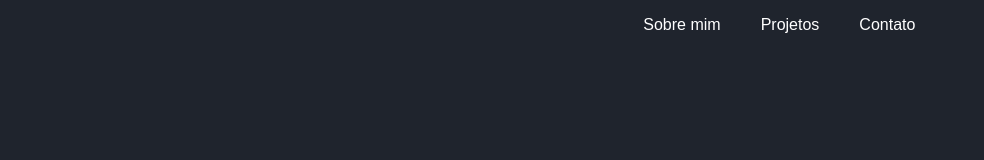
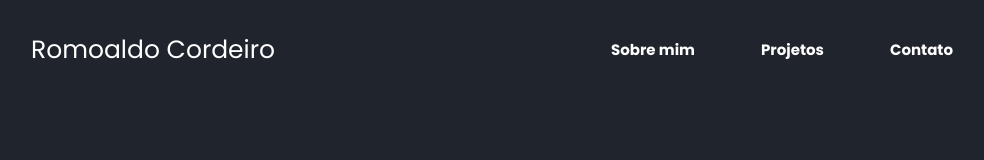
Before and after one commit to 0neRim/pessoal, a plain HTML site: page index.html in a window 1280 px wide. Shown: the top 160 px of the page, without its empty margins (147-1131 px from the left). Drawn offline with Linux system fonts and the light colour scheme.

Commit message:
Atualização de menu

```diff
--- a/estilo.css
+++ b/estilo.css
@@ -1,27 +1,56 @@
 @charset "UTF-8";
+@import url("https://fonts.googleapis.com/css2?family=Poppins:ital,wght@0,100;0,200;0,300;0,400;0,500;0,600;0,700;0,800;0,900;1,100;1,200;1,300;1,400;1,500;1,600;1,700;1,800;1,900&display=swap");
 
-body{
-    background-color: #1f242d ;
+html {
+  font-size: 62.5%;
+  font-family: "Poppins", sans-serif;
 }
 
-nav ul{
-    list-style-type: none;
-    display: flex;
-    flex-direction: row;
-    justify-content: right;
-    margin-inline: 15%;
+body {
+  background-color: #1f242d;
+  margin-bottom: 2000px;
 }
 
-nav ul li a{
-    font-family: sans-serif;
-    color: #fff;
-    text-decoration-line: none;
-    list-style-type: none;
-    margin-inline: px;
-    padding: 20px;
-
+header {
+  display: flex;
+  justify-content: space-between;
+  flex-direction: row;
+  align-items: center;
+  width: 100%;
+  padding: 20px;
+  position: fixed;
 }
 
-nav ul li a:hover{
-    color: #0ef;
+header a.logo {
+  margin-left: 15rem;
+  text-decoration: none;
+  color: white;
+  font-size: 2.5rem;
 }
+
+header nav {
+  margin-right: 15rem;
+}
+
+header nav ul {
+  list-style: none;
+  display: flex;
+  flex-direction: row;
+  align-items: center;
+}
+
+header nav ul li {
+  margin-right: 5rem;
+}
+
+header nav ul li a {
+  text-decoration: none;
+  color: white;
+  font-size: 1.5rem;
+  font-weight: bolder;
+  padding: 0.8rem;
+}
+
+header nav ul li a:hover {
+  color: #00eeff;
+}
--- a/index.html
+++ b/index.html
@@ -1,11 +1,14 @@
 <!DOCTYPE html>
+
 <html lang="pt-br">
   <head>
-        <meta charset="utf-8">
-        <title>Romoaldo Cordeiro - Perfil</title>
-        <link rel="stylesheet" type="text/css" href="estilo.css">
+    <meta charset="UTF-8" />
+    <link rel="stylesheet" href="estilo.css" />
   </head>
+
   <body>
+    <header>
+      <a href="#home" class="logo">Romoaldo Cordeiro</a>
       <nav>
         <ul>
           <li><a href="#">Sobre mim</a></li>
@@ -13,5 +16,6 @@
           <li><a href="#">Contato</a></li>
         </ul>
       </nav>
+    </header>
   </body>
 </html>
```
Lines whose indentation alone changed are shown as unchanged.
